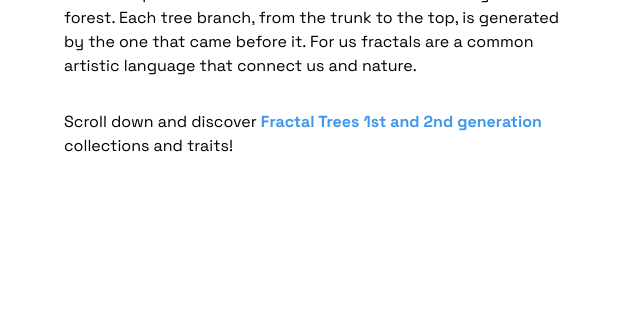
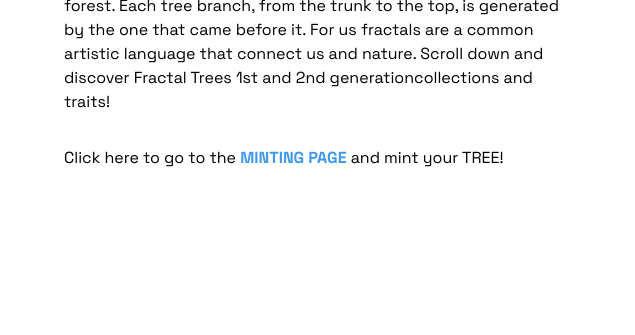
Before and after one commit to avaxart/fractal-trees, a plain HTML site: page index.html in a window 1280 px wide. Shown: the part 465-800 px from the top of the page, 0-635 px from the left. Drawn offline with nearby package versions, Linux system fonts and the light colour scheme.

Commit message:
Update index.html

```diff
--- a/index.html
+++ b/index.html
@@ -45,15 +45,16 @@
 
                     Each tree branch, from the trunk to the top, is generated by the one that came before it.
                     For us fractals are a common artistic language that connect us and nature.
+                    Scroll down and discover Fractal Trees 1st and 2nd generationcollections and traits!
 
                    </p><p>
-                    Scroll down and discover <b span class="red"> Fractal Trees 1st and 2nd generation </span> </b> collections and traits!
+                   Click here to go to the <b span class="red"> MINTING PAGE </span> </b> and mint your TREE!
 
 
 
                    <h2 span class="red"> </span></h2>
 
-            <a href="https://marketplace.kalao.io/collection/0x2601aebd3a746af288374fd0fe69b28cf3bb0557" data-aos="zoom-in-up"><button class="btn"><b>DISCOVER ALL THE MINTED TREES</b></button></a>
+            <a href="https://marketplace.kalao.io/collection/0x2601aebd3a746af288374fd0fe69b28cf3bb0557" data-aos="zoom-in-up"><button class="btn"><b> MINT YOUR TREE</b></button></a>
 
 
             </div>
```
